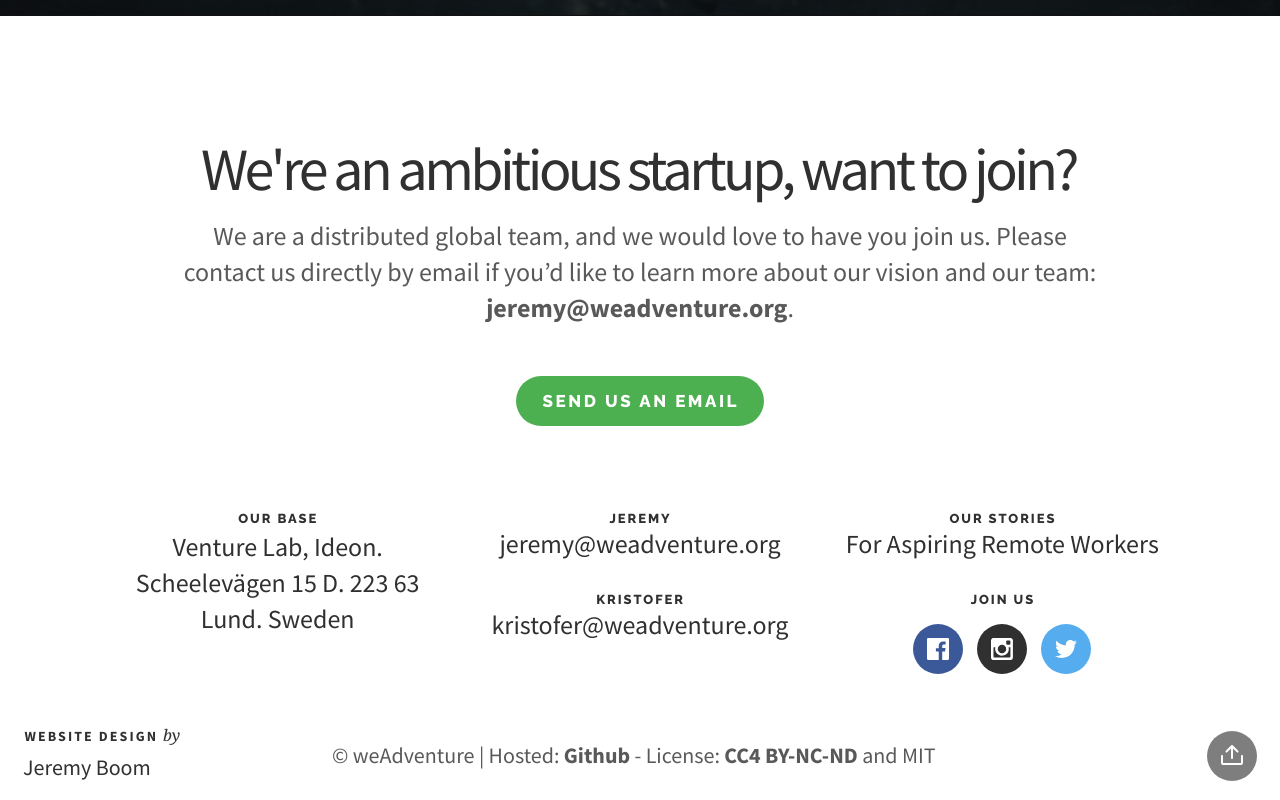
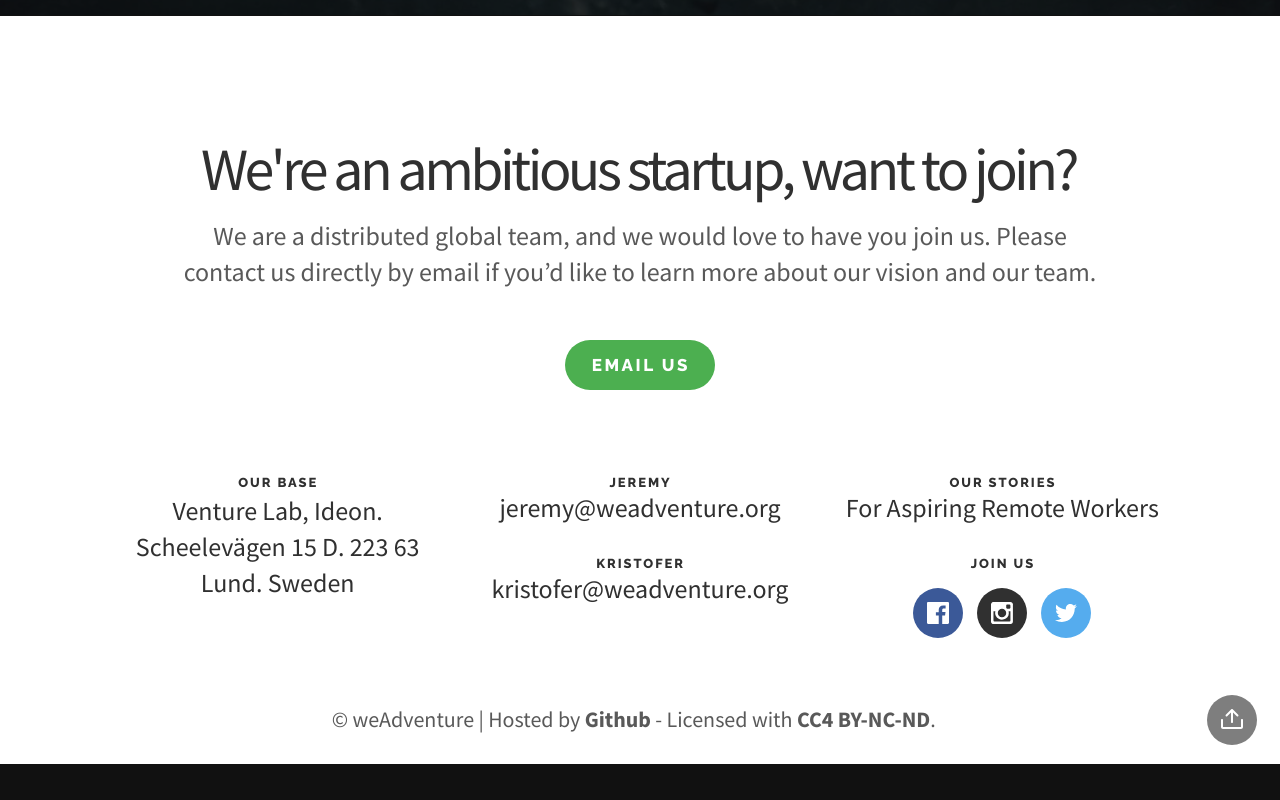
Before and after one commit to jeremyboom8/weadventureorg, a plain HTML site: page index.html in a window 1280 px wide. Shown: the part 2355-3155 px from the top of the page. After the commit the page ends 3119 px from the top, so only its background shows below. Drawn offline with nearby package versions, Linux system fonts and the light colour scheme; a web font is replaced by a local one.

Commit message:
Update index.html

```diff
--- a/index.html
+++ b/index.html
@@ -1,11 +1,4 @@
 <!-- This website was updated on the 26th of October 2018 to change some language and to better reflect my previous ideas - changes and previous versions can be viewed on Github @ https://github.com/jeremyboom8/weadventureorg. All my best, Jeremy Boom
-
-
-
-
-
-
-
 
 
 
@@ -271,9 +264,9 @@ Jeremy
 
         <div class="fix-10-12">
           <h1 class="small sourceSans ae-1">We're an ambitious startup, want to join?</h1>
-          <p>We are a distributed global team, and we would love to have you join us. Please contact us directly by email if you’d like to learn more about our vision and our team: <b><a href="mailto:jeremy@weadventure.org">jeremy@weadventure.org</a></b>.</p>
+          <p>We are a distributed global team, and we would love to have you join us. Please contact us directly by email if you’d like to learn more about our vision and our team.</p>
 
-          <a href="mailto:jeremy@weadventure.org" class="button round green uppercase ae-2" style="margin-top:20px;">send us an email</a>
+          <a href="mailto:info@weadventure.org" class="button round green uppercase ae-2" style="margin-top:20px;">email us</a>
         </div>
         <div class="fix-12-12" style="margin-top:65px">
           <ul class="grid">
@@ -313,20 +306,12 @@ Jeremy
 <nav class="panel bottom forceMobileView">
   <div class="sections desktop">
     <div class="left"></div>
-    <div class="center"><p class="small sourceSans cropBottom">© weAdventure | Hosted: <b><a href="http://github.com/jeremyboom8/weadventureorg" target="_blank">Github</a></b> - License: <b><a href="https://creativecommons.org/licenses/by-nc-sa/4.0/" target="_blank">CC4 BY-NC-ND</a></b> and MIT</p></div>
+    <div class="center"><p class="small sourceSans cropBottom">© weAdventure | Hosted by <b><a href="http://github.com/jeremyboom8/weadventureorg" target="_blank">Github</a></b> - Licensed with <b><a href="https://creativecommons.org/licenses/by-nc-sa/4.0/" target="_blank">CC4 BY-NC-ND</a></b>.</p></div>
 
     <div class="right"><span data-dropdown-id="2" class="button actionButton dropdownTrigger"><svg><use xmlns:xlink="http://www.w3.org/1999/xlink" xlink:href="#share"></use></svg></span></div>
   </div>
   <div class="sections compact hidden">
     <div class="right"><span data-dropdown-id="2" class="button actionButton dropdownTrigger"><svg><use xmlns:xlink="http://www.w3.org/1999/xlink" xlink:href="#share"></use></svg></span></div>
-  </div>
-</nav>
-
-<nav class="panel bottom forceMobileView">
-  <div class="sections desktop">
-    <div class="left"><h5 class="small uppercase"><a class="sourceSans" href="https://www.linkedin.com/in/jeremyboom" target="_blank">Website Design <i class="georgia lowercase" style="font-size:16px">by</i></h5>Jeremy Boom</a></div>
-    <div class="center"></div>
-    <div class="right"></div>
   </div>
 </nav>
 
```
